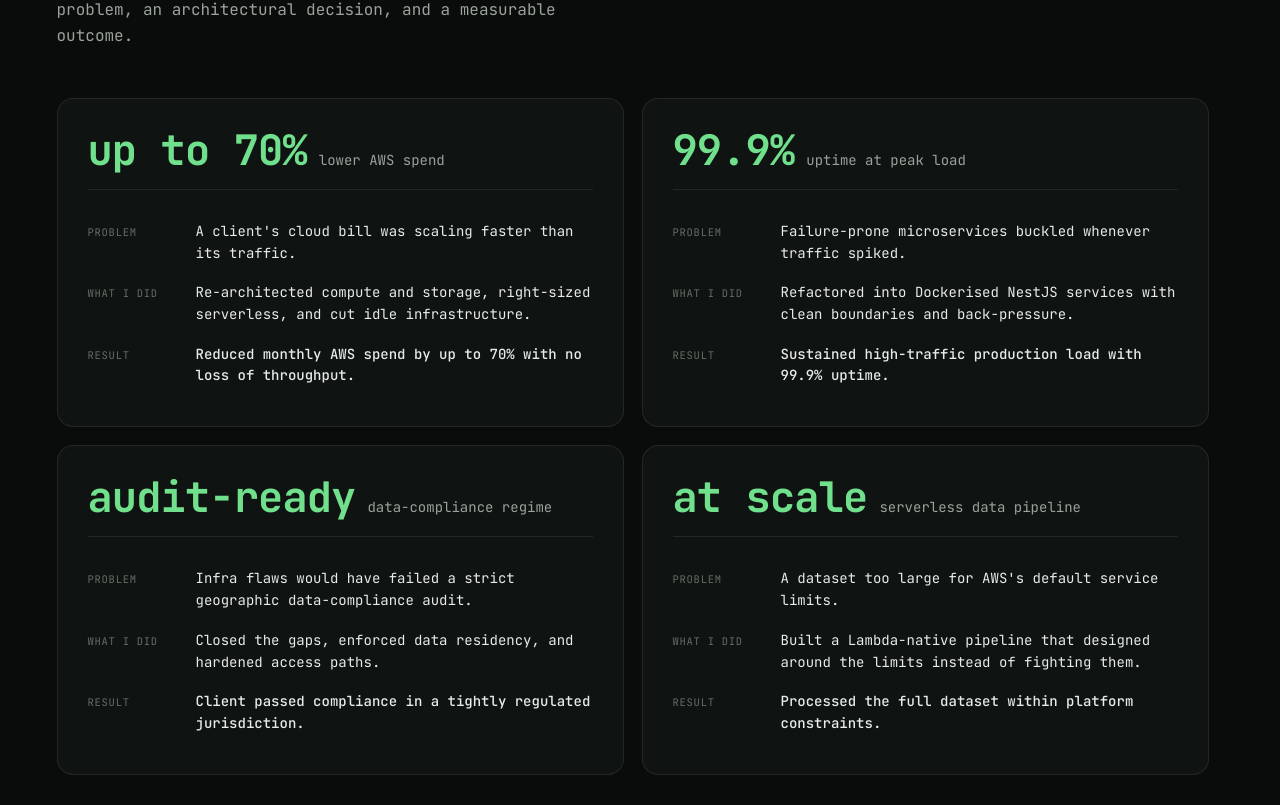
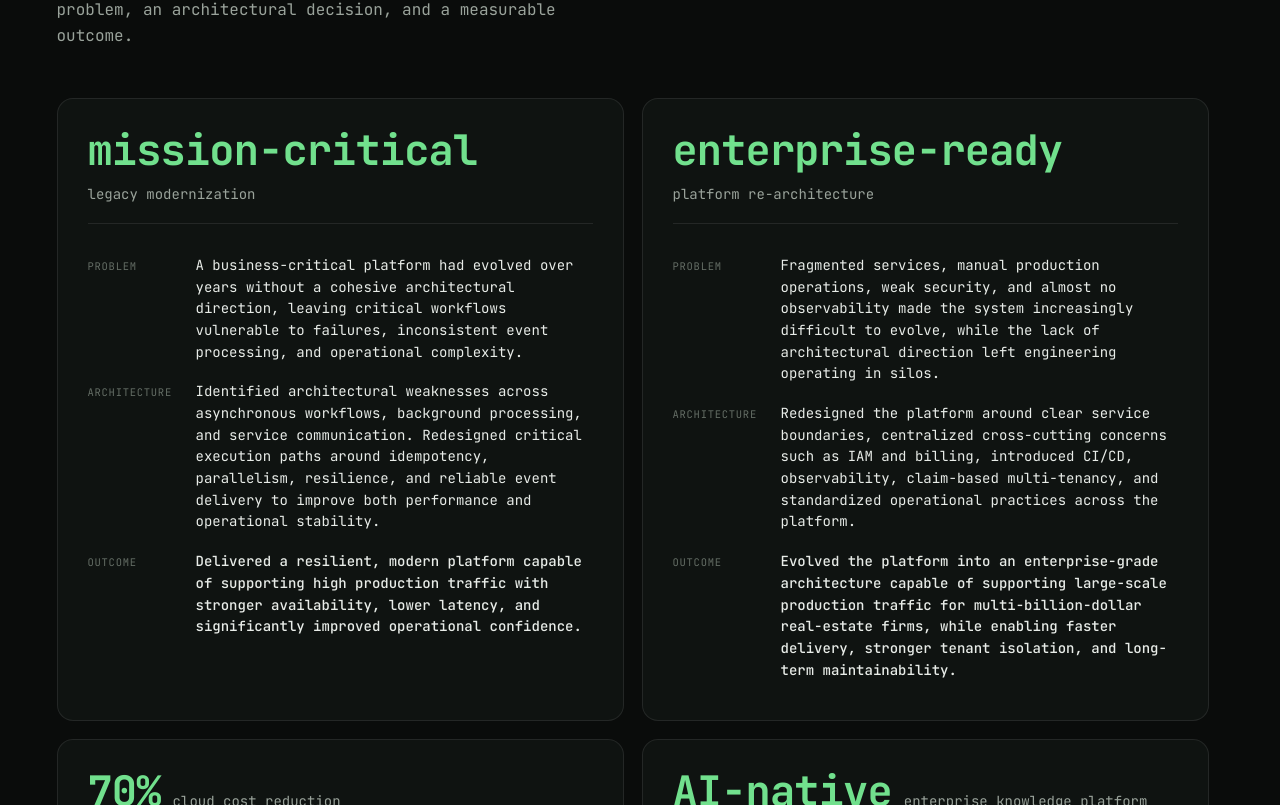
Before and after one commit to tanmayvij/tanmayvij.com, a Next.js app: page / in a window 1280 px wide. Shown: the part 2055-2860 px from the top of the page. Built offline with nearby package versions, Linux system fonts and the light colour scheme.

Commit message:
fix: content mods

```diff
--- a/src/app/layout.tsx
+++ b/src/app/layout.tsx
@@ -15,7 +15,7 @@ const SITE_URL = "https://tanmayvij.com";
 
 export const metadata: Metadata = {
   metadataBase: new URL(SITE_URL),
-  title: "Tanmay Vij — Lead Software Engineer · Cloud & Architecture",
+  title: `${SITE.meta.titleLine} · Cloud & Architecture`,
   description:
     "Tanmay Vij designs and builds resilient, cloud-native systems — architecture first, hands-on always. AWS Certified Solutions Architect. Fluent across AWS, Azure & GCP.",
   alternates: { canonical: "/" },
@@ -23,14 +23,14 @@ export const metadata: Metadata = {
     type: "website",
     url: SITE_URL,
     siteName: SITE.meta.name,
-    title: "Tanmay Vij — Lead Software Engineer",
+    title: SITE.meta.titleLine,
     description:
       "I design and build resilient, cloud-native systems — architecture first, hands-on always.",
     // Social card comes from the `opengraph-image.png` file convention.
   },
   twitter: {
     card: "summary_large_image",
-    title: "Tanmay Vij — Lead Software Engineer",
+    title: SITE.meta.titleLine,
     description:
       "I design and build resilient, cloud-native systems — architecture first, hands-on always.",
   },
@@ -46,7 +46,7 @@ const personJsonLd = {
   "@type": "Person",
   name: SITE.meta.name,
   url: SITE_URL,
-  jobTitle: "Lead Software Engineer",
+  jobTitle: SITE.meta.jobTitle,
   email: `mailto:${SITE.meta.email}`,
   description: SITE.meta.tagline,
   sameAs: SITE.socials
--- a/src/components/sections/proof.tsx
+++ b/src/components/sections/proof.tsx
@@ -27,11 +27,11 @@ export function Proof() {
                 <dd>{it.problem}</dd>
               </div>
               <div className="proof-row">
-                <dt>What I did</dt>
+                <dt>Architecture</dt>
                 <dd>{it.did}</dd>
               </div>
               <div className="proof-row">
-                <dt>Result</dt>
+                <dt>Outcome</dt>
                 <dd>{it.result}</dd>
               </div>
             </dl>
--- a/src/data/site.ts
+++ b/src/data/site.ts
@@ -11,7 +11,9 @@
 export interface Meta {
   eyebrow: string;
   name: string;
+  jobTitle: string;
   role: string;
+  titleLine: string;
   tagline: string;
   positioning: string;
   domain: string;
@@ -113,11 +115,16 @@ export interface Site {
   socials: Social[];
 }
 
+const NAME = "Tanmay Vij";
+const JOB_TITLE = "Lead Software Engineer";
+
 export const SITE: Site = {
   meta: {
     eyebrow: "Engineering Leadership · Scaling Teams, Systems & Delivery",
-    name: "Tanmay Vij",
-    role: "Lead Software Engineer - Architecture-first",
+    name: NAME,
+    jobTitle: JOB_TITLE,
+    role: `${JOB_TITLE} - Architecture-first`,
+    titleLine: `${NAME} · ${JOB_TITLE}`,
     tagline:
       "I design and build resilient distributed systems - architecture first, execution always.",
     positioning:
@@ -131,7 +138,7 @@ export const SITE: Site = {
     command: "curl https://hello.tanmayvij.com",
     hint: "# run this in your terminal",
     response: [
-      "TANMAY VIJ — Lead Software Engineer",
+      `${NAME.toUpperCase()} - ${JOB_TITLE}`,
       "────────────────────────────────────",
       "role     : architect + hands-on IC",
       "focus    : resilient, cloud-native backends",
@@ -187,35 +194,34 @@ export const SITE: Site = {
     kicker: "Proof of work",
     title: "Let the numbers talk.",
     lead: "Every metric tells a story. Behind each one is a production problem, an architectural decision, and a measurable outcome.",
-    // TODO: replace with real specifics (client/context, timeframe, scale numbers).
     cards: [
       {
-        metric: "up to 70%",
-        label: "lower AWS spend",
-        problem: "A client's cloud bill was scaling faster than its traffic.",
-        did: "Re-architected compute and storage, right-sized serverless, and cut idle infrastructure.",
-        result: "Reduced monthly AWS spend by up to 70% with no loss of throughput.",
+        metric: "mission-critical",
+        label: "legacy modernization",
+        problem: "A business-critical platform had evolved over years without a cohesive architectural direction, leaving critical workflows vulnerable to failures, inconsistent event processing, and operational complexity.",
+        did: "Identified architectural weaknesses across asynchronous workflows, background processing, and service communication. Redesigned critical execution paths around idempotency, parallelism, resilience, and reliable event delivery to improve both performance and operational stability.",
+        result: "Delivered a resilient, modern platform capable of supporting high production traffic with stronger availability, lower latency, and significantly improved operational confidence.",
       },
       {
-        metric: "99.9%",
-        label: "uptime at peak load",
-        problem: "Failure-prone microservices buckled whenever traffic spiked.",
-        did: "Refactored into Dockerised NestJS services with clean boundaries and back-pressure.",
-        result: "Sustained high-traffic production load with 99.9% uptime.",
+        metric: "enterprise-ready",
+        label: "platform re-architecture",
+        problem: "Fragmented services, manual production operations, weak security, and almost no observability made the system increasingly difficult to evolve, while the lack of architectural direction left engineering operating in silos.",
+        did: "Redesigned the platform around clear service boundaries, centralized cross-cutting concerns such as IAM and billing, introduced CI/CD, observability, claim-based multi-tenancy, and standardized operational practices across the platform.",
+        result: "Evolved the platform into an enterprise-grade architecture capable of supporting large-scale production traffic for multi-billion-dollar real-estate firms, while enabling faster delivery, stronger tenant isolation, and long-term maintainability.",
       },
       {
-        metric: "audit-ready",
-        label: "data-compliance regime",
-        problem: "Infra flaws would have failed a strict geographic data-compliance audit.",
-        did: "Closed the gaps, enforced data residency, and hardened access paths.",
-        result: "Client passed compliance in a tightly regulated jurisdiction.",
+        metric: "70%",
+        label: "cloud cost reduction",
+        problem: "Cloud infrastructure costs were growing disproportionately to application demand. For a resource-constrained business, an inefficient system architecture had made the platform unnecessarily expensive to operate.",
+        did: "Refactored the system architecture to eliminate unnecessary infrastructure, redesign application delivery, and align cloud resources with actual workload characteristics instead of historical implementation choices.",
+        result: "Reduced monthly cloud spend by up to 70% while improving latency and preserving security, scalability, and high availability.",
       },
       {
-        metric: "at scale",
-        label: "serverless data pipeline",
-        problem: "A dataset too large for AWS's default service limits.",
-        did: "Built a Lambda-native pipeline that designed around the limits instead of fighting them.",
-        result: "Processed the full dataset within platform constraints.",
+        metric: "AI-native",
+        label: "enterprise knowledge platform",
+        problem: "Organizations struggled to search and retrieve information across vast collections of sensitive documents while maintaining strict tenant isolation and compliance.",
+        did: "Designed a multi-tenant RAG platform with automated document ingestion, embedding pipelines, vector search, and continuous indexing, allowing each organization to build and maintain its own isolated knowledge base directly from incoming documents.",
+        result: "Turned hours of manual document discovery into natural conversations, enabling employees to find the information they needed in seconds while preserving strict tenant isolation and data confidentiality.",
       },
     ],
   },
@@ -225,10 +231,10 @@ export const SITE: Site = {
       "Cloud since 16. My career has lived on the backend and the infrastructure beneath it — design the system, then build it.",
       "I've led frontend teams in React and Angular for years, set engineering standards, mentored engineers, and been the customer's point of contact. The through-line has always been architecture.",
     ],
-    years: "5+ years",
+    years: "6+ years",
     cert: {
       name: "AWS Certified",
-      title: "Solutions Architect – Associate",
+      title: "Solutions Architect - Associate",
       issuer: "Amazon Web Services",
       badge: "/aws-saa-badge.png",
     },
```
